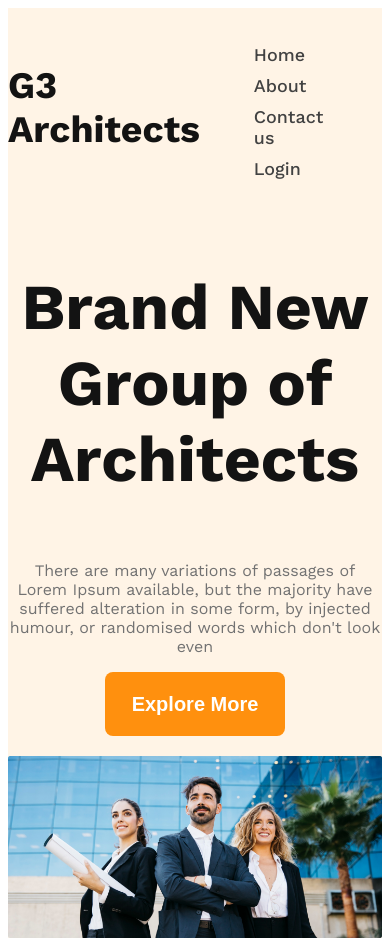
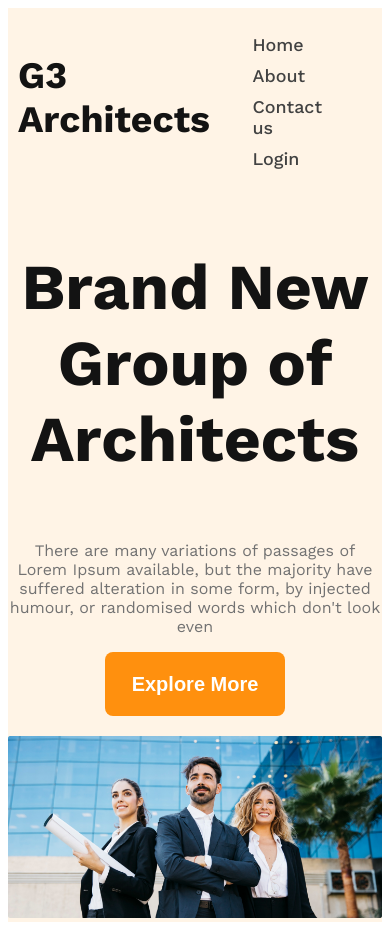
Before and after one commit to ahhridoy01/responsive-architects, a plain HTML site: page index.html in a window 390 px wide. Shown: the top 938 px of the page. Drawn offline with nearby package versions, Linux system fonts and the light colour scheme.

Commit message:
responsive

```diff
--- a/styles/style.css
+++ b/styles/style.css
@@ -114,13 +114,16 @@ main>section {
 @media screen and (max-width:576px) {
     .nav-item {
         flex-direction: column;
-        padding: 10px;
+        margin-right: 30px;
     }
     .nav-link {
         margin-top: 10px;
     }
     .nav-title{
         font-size: 2rem;
+    }
+    .nav-container{
+        margin-left: 10px;
     }
 }
 
```
